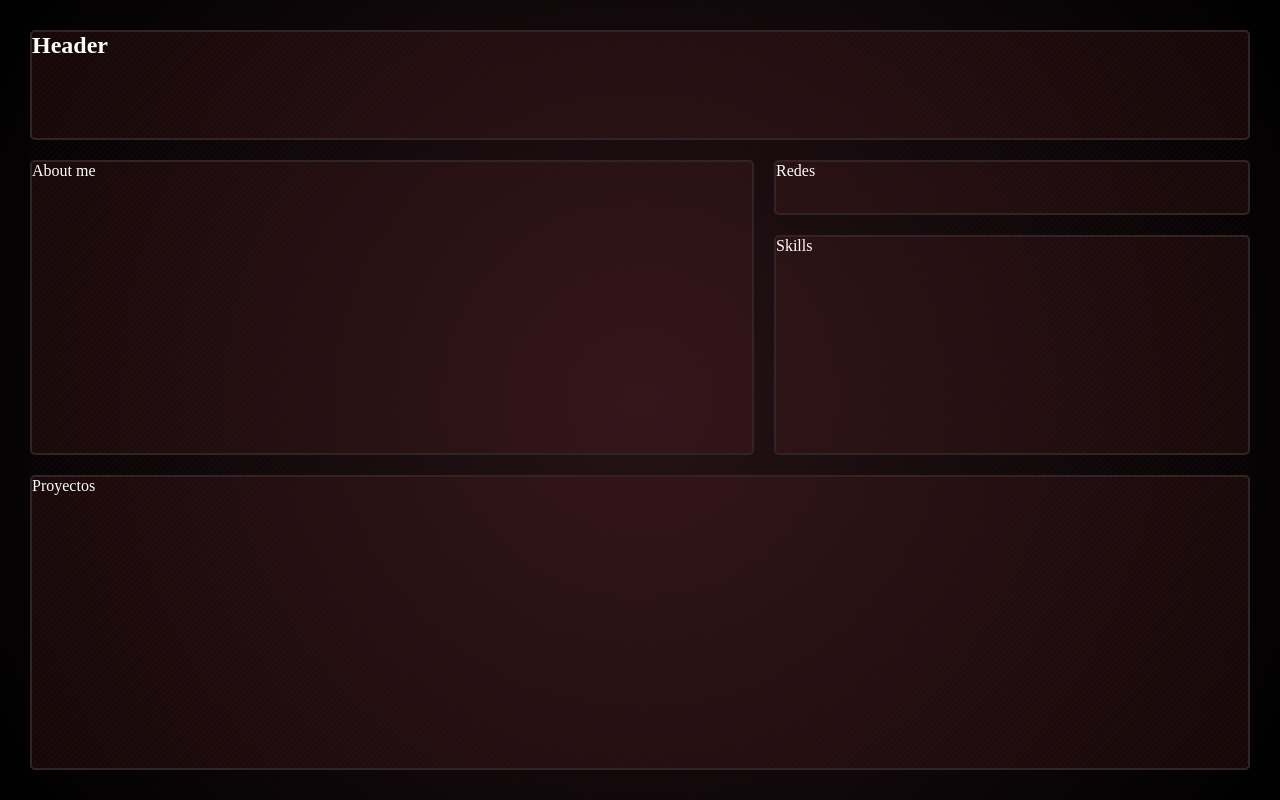
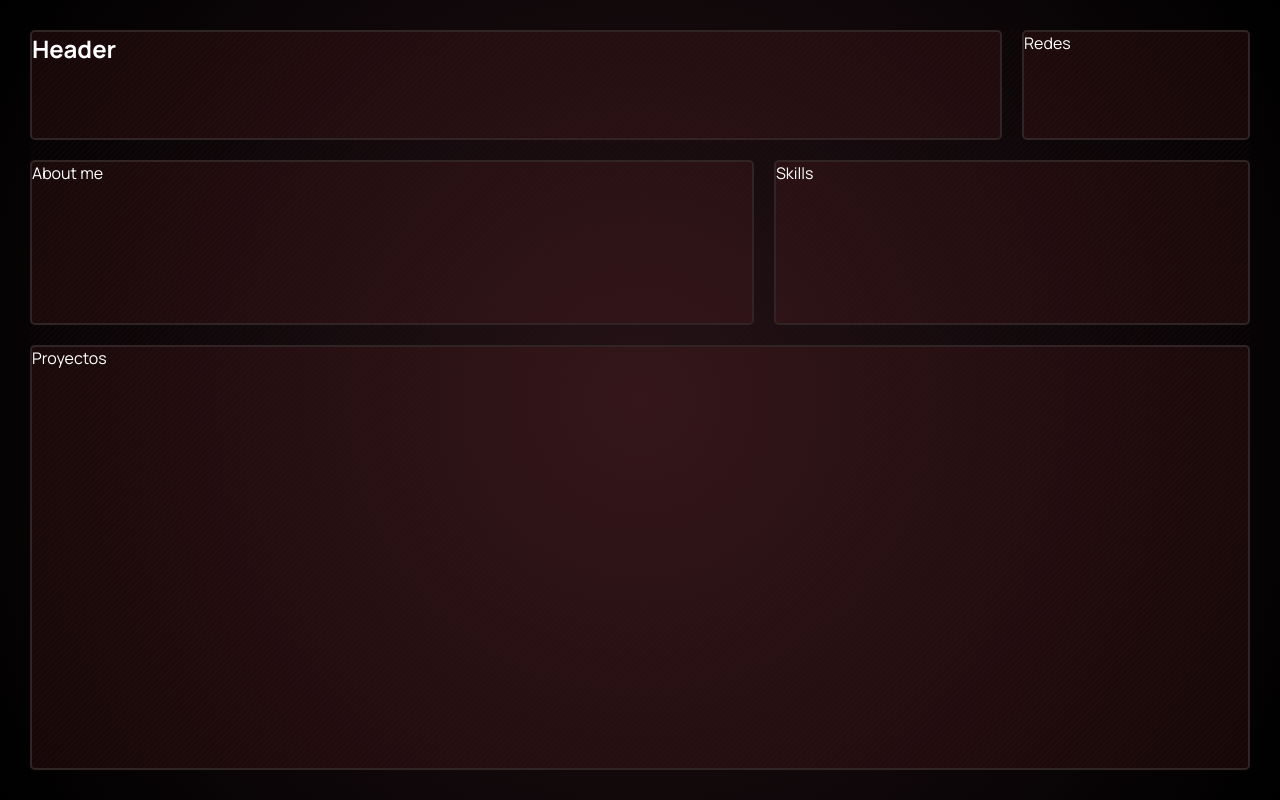
Before and after one commit to Blackpachamame/portfolio, a React (Vite) app: page / in a window 1280 px wide. Built offline with nearby package versions, Linux system fonts and the light colour scheme.

Commit message:
Probando fuentes

```diff
--- a/index.html
+++ b/index.html
@@ -4,6 +4,11 @@
 <head>
   <meta charset="UTF-8" />
   <link rel="icon" type="image/svg+xml" href="/favicon.png" />
+  <link rel="preconnect" href="https://fonts.googleapis.com">
+  <link rel="preconnect" href="https://fonts.gstatic.com" crossorigin>
+  <link
+    href="https://fonts.googleapis.com/css2?family=Manrope:wght@200;300;400;500;600;700;800&family=Space+Grotesk:wght@300;400;500;600;700&display=swap"
+    rel="stylesheet">
   <meta name="viewport" content="width=device-width, initial-scale=1.0" />
   <title>Marcos Travaglini</title>
 </head>
--- a/src/index.css
+++ b/src/index.css
@@ -5,6 +5,8 @@
 }
 
 body {
+  font-family: "Manrope", sans-serif;
+  /* font-family: "Space Grotesk", sans-serif; */
   color: white;
   background: rgb(37, 18, 23);
   background: radial-gradient(
@@ -25,12 +27,12 @@
 .container {
   display: grid;
   grid-template-columns: 1fr 1fr 1fr 1fr 1fr;
-  grid-template-rows: 1fr 0.5fr 2fr 1.5fr 1fr;
+  grid-template-rows: 1fr 1.5fr 1.5fr 1fr 1fr;
   gap: 20px 20px;
   grid-template-areas:
-    "Header Header Header Header Header"
-    "About-me About-me About-me Redes Redes"
+    "Header Header Header Header Redes"
     "About-me About-me About-me Skills Skills"
+    "Proyectos Proyectos Proyectos Proyectos Proyectos"
     "Proyectos Proyectos Proyectos Proyectos Proyectos"
     "Proyectos Proyectos Proyectos Proyectos Proyectos";
 }
```
